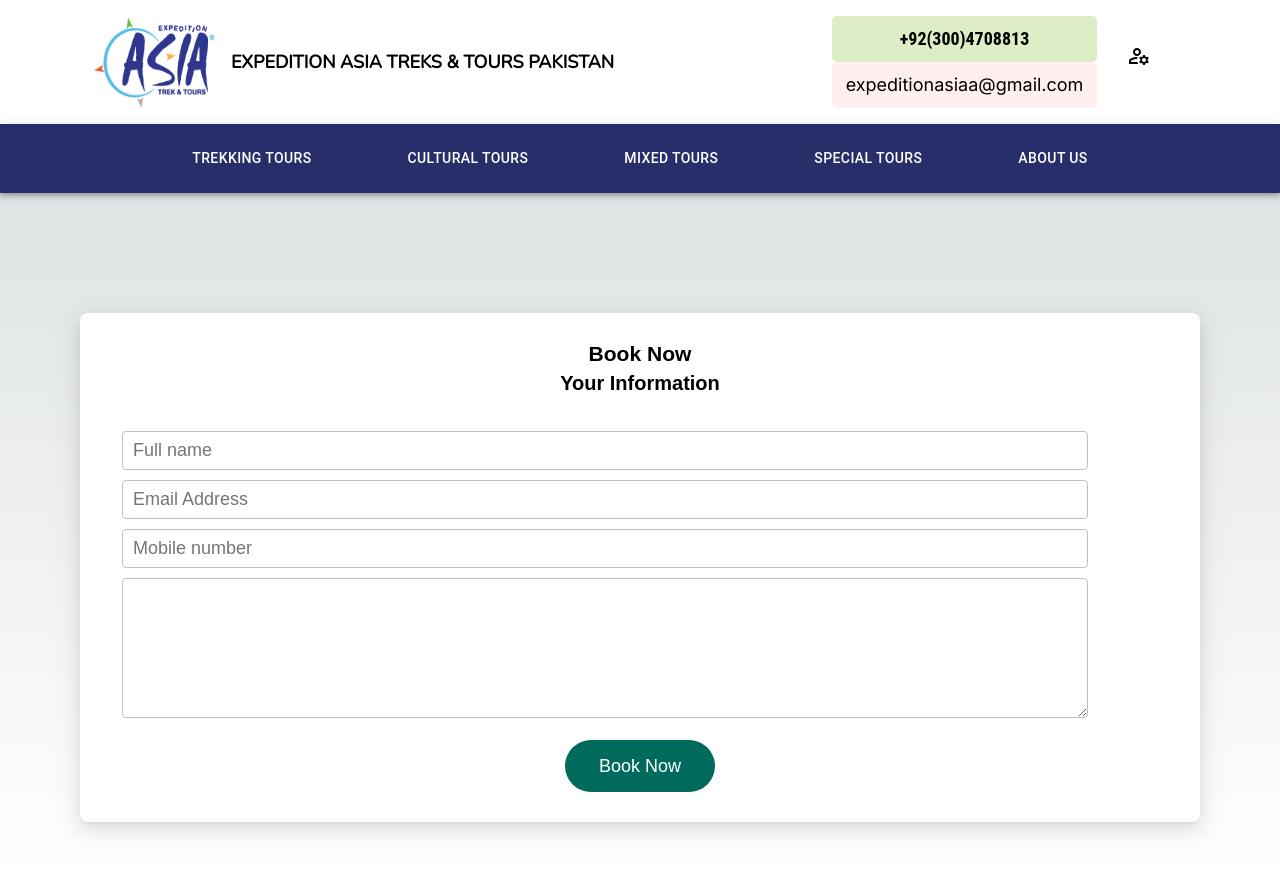
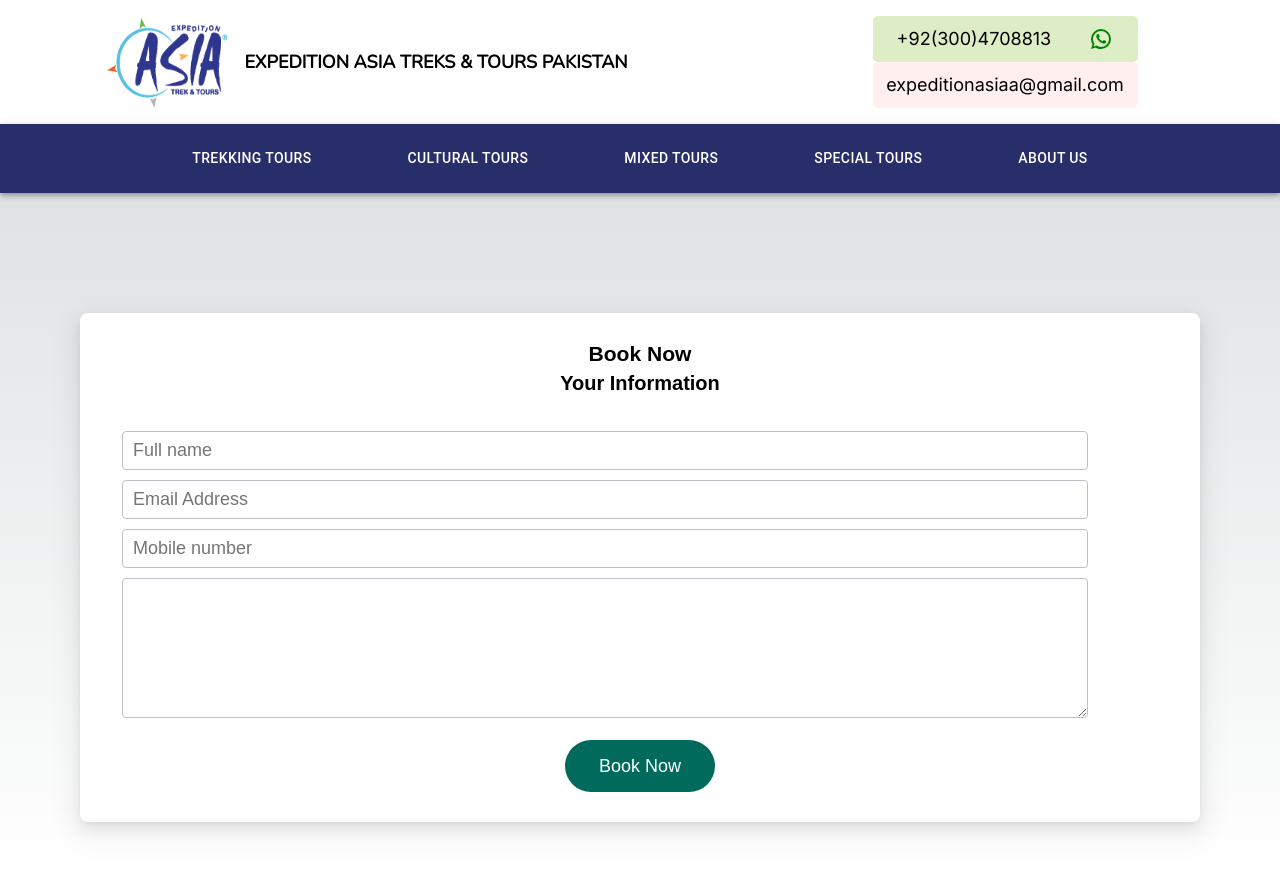
Before and after one commit to zowhair/exp-next14, a Next.js app: page /booknow/1 in a window 1280 px wide. Built offline with nearby package versions, Linux system fonts and the light colour scheme.

Commit message:
new changes

```diff
--- a/public/styles/layout.css
+++ b/public/styles/layout.css
@@ -23,13 +23,22 @@ a.top-banner.phone{
   .top-banner-right.wrapper .phone-wrapper {
     padding: 5px;
     background-color: #ddedc5;
-    color: white;
     border-radius: 5px;
     min-width: 265px;
     width: 100%;
     text-align: center;
+    display: flex;
+    align-items: center;
+    justify-content: space-around;
   }
-  .top-banner-right.wrapper .phone-wrapper a {
+  .top-banner-right.wrapper .phone-wrapper  .icon{
+    display: flex;
+    align-items: center;
+  }
+  .top-banner-right.wrapper .phone-wrapper  .icon svg{
+    color: green;
+  }
+  .top-banner-right.wrapper .phone-wrapper {
     color: black;
   }
   .top-banner-right.wrapper .email-wrapper {
@@ -41,7 +50,7 @@ a.top-banner.phone{
     width: 100%;
     text-align: center;
   }
-  .top-banner-right.wrapper .email-wrapper a{
+  .top-banner-right.wrapper .email-wrapper{
     text-decoration: none;
     color: black;
   }
--- a/src/app/component/Arrange.tsx
+++ b/src/app/component/Arrange.tsx
@@ -58,7 +58,6 @@ export function Arrange(...props: any){
                         {/* <Greytext/> */}
                         <Text itenerary={details[0].itenerary} />
                         <Content/>
-
                     </div>
                     <div className="arrange-container-right">
                         <Stay price={details[0].price} slug={slug} textContent="Book now"   />
@@ -67,7 +66,6 @@ export function Arrange(...props: any){
                             <div className="container-block">
 
                             </div>
-
                         </div>
                     </div>
 
--- a/src/app/component/Carousel.tsx
+++ b/src/app/component/Carousel.tsx
@@ -16,7 +16,10 @@ export default function Carousel() {
 
     const carouselElements = [
         "/images/KN3A8259.jpg",
-        "/images/DSC_2985.JPG",
+        "/images/heli/1.JPG",
+        "/images/heli/3.JPG",
+        "/images/heli/8.JPG",
+        "/images/taxila.jpg",
         "/images/Rakaposhi.jpg"
     ]
 
--- a/src/app/component/PackageCards.tsx
+++ b/src/app/component/PackageCards.tsx
@@ -83,7 +83,6 @@ export default function PackageCards() {
                     alignItems="center"
 
                 >
-
                     <Card sx={{ minHeight: '280px', width: 320 }}>
                         <CardCover>
                             {/* <Image
@@ -122,7 +121,6 @@ export default function PackageCards() {
                     alignItems="center"
 
                 >
-
                     <Card sx={{ minHeight: '280px', width: 320 }}>
                         <CardCover>
                             <video
--- a/src/app/component/Text.tsx
+++ b/src/app/component/Text.tsx
@@ -30,7 +30,7 @@ export function Text(...props){
                                         </div>
                                         <div className="long-text">
                                             <ul>
-                                                {data.steps.length > 0 ? data.steps.map((x: any) => {
+                                                {data.steps && data.steps.length > 0 ? data.steps.map((x: any) => {
                                                     return <li key={x}>{x}</li>
                                                 }) : '' }
 
--- a/src/app/component/TopBanner.tsx
+++ b/src/app/component/TopBanner.tsx
@@ -3,6 +3,7 @@ import styles from "/public/styles/Home.module.css";
 import { Box, Typography } from "@mui/material";
 import Link from "next/link";
 import ManageAccountsOutlinedIcon from '@mui/icons-material/ManageAccountsOutlined';
+import { WhatsApp } from "@mui/icons-material";
 
 export default function TopBanner() {
     return (
@@ -24,17 +25,24 @@ export default function TopBanner() {
                     <br /> */}
                     <div className="top-banner-right wrapper">
                         <div className="top-banner right">
-                            <div className="phone-wrapper">
-                                <a className="top-banner phone" target="_blank" href=" https://wa.me/+923004708813">+92(300)4708813</a>
+                            <div>
+                                <a className="phone-wrapper" target="_blank" href=" https://wa.me/+923004708813">
+                                    <div className="number">
+                                        <span className="top-banner phone" >+92(300)4708813</span>
+                                    </div>
+                                    <div className="icon">
+                                        <WhatsApp />
+                                    </div>
+                                </a>
                             </div>
                             <div className="email-wrapper">
                                 <a className="top-banner email" target="_blank" href="mailto:expeditionasiaa@gmail.com">expeditionasiaa@gmail.com</a>
                             </div>
                         </div>
 
-                        <div className="login-wrapper">
+                        {/* <div className="login-wrapper">
                             <a className="top-banner login" href="/login"><ManageAccountsOutlinedIcon /></a>
-                        </div>
+                        </div> */}
 
                     </div>
                 </Box>
--- a/src/app/layout.tsx
+++ b/src/app/layout.tsx
@@ -22,7 +22,7 @@ const inter = Inter({ subsets: ["latin"] });
 import Card from "./component/card/Card";
 import TopBanner from "./component/TopBanner";
 import ResponsiveAppBar from "./component/NavR";
-import Head from "next/head";
+
 export const metadata: Metadata = {
   title: "Expedition Asia Trek And Tours",
   description: "Expedition Asia Trek and Tours is Gilgit Baltistan based tour operating company. We arrange expeditions to K2, masherbrum, gasherbrum,. Skardu, Gilgit Baltistan. Skardu Gilgit Expedition K2 Trekking Tours GB",
@@ -35,24 +35,12 @@ export default function RootLayout({
 }>) {
   return (
     <html lang="en">
-        <Head>
-          <title>Expedition Asia Trek And Tours</title>
-          <meta name="Expedition Asia Trek And Tours" content="Expedition Asia Trek and Tours is Gilgit Baltistan based tour operating company. We arrange expeditions to K2, masherbrum, gasherbrum,. Skardu, Gilgit Baltistan. " key="" />
-          <meta property="og:title" content="Skardu Gilgit Expedition K2" />
-          <meta
-            property="og:description"
-            content="Skardu Gilgit Expedition K2 Trekking Tours GB"
-          />
-          <meta
-            property="og:image"
-            content="/images/logos/logo-top.png"
-          />
-          <link rel="shortcut icon" href="/images/logos/logo-top.png" />
-        </Head>
       <body className={inter.className}>
         <TopBanner />
         <ResponsiveAppBar />
-        {children}</body>
+        {children}
+
+      </body>
     </html>
   );
 }
```
Also changed, not shown: package.json (+5 -4 lines), src/app/page.tsx (+14 -7 lines), 1 other file (tests, documents, lock files or other folders).
